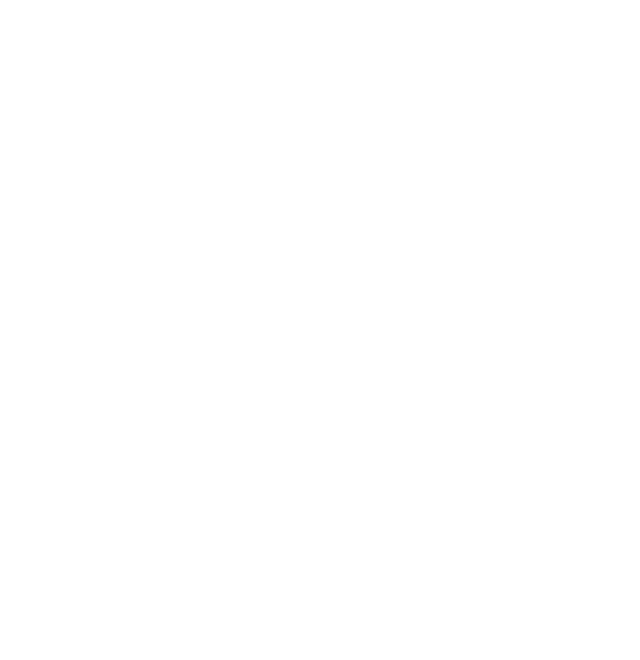
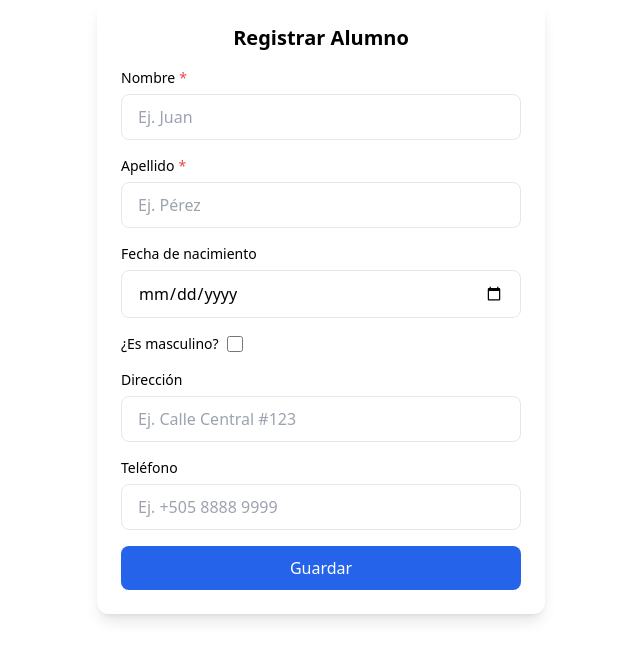
Before and after one commit to luiscr09/SistemaColegio, a React (Vite) app: page /student in a window 1280 px wide. Before the commit this address had no page. Shown: the top 660 px of the page, without its empty margins (319-959 px from the left). Built offline with nearby package versions, Linux system fonts and the light colour scheme.

Commit message:
Formulario de estudiantes

```diff
--- a/src/App.tsx
+++ b/src/App.tsx
@@ -1,6 +1,7 @@
 import { Routes, Route, Link } from 'react-router-dom'
 import './App.css'
 import Login from './views/login'
+import Student from './views/student'
 
 
 
@@ -10,7 +11,7 @@
 
 
       <Routes>
-
+        <Route element={<Student/>} path='student'/>
         <Route element={<Login/>} path='login'/>
       </Routes>
     </>
--- /dev/null
+++ b/src/components/input.tsx
@@ -0,0 +1,31 @@
+import type React from "react"
+
+interface InputProps extends React.InputHTMLAttributes<HTMLInputElement> {
+  label: string
+  error?: string
+}
+
+export default function Input({ label, error, className = "", ...props }: InputProps) {
+  return (
+    <div className="flex flex-col gap-1.5">
+      <label htmlFor={props.id} className="text-sm font-medium text-foreground">
+        {label}
+        {props.required && <span className="text-red-500 ml-1">*</span>}
+      </label>
+      <input
+        {...props}
+        className={`
+          w-full px-4 py-2.5 rounded-lg
+          bg-background border border-input
+          text-foreground placeholder:text-muted-foreground
+          focus:outline-none focus:ring-2 focus:ring-ring focus:border-transparent
+          disabled:opacity-50 disabled:cursor-not-allowed
+          transition-all duration-200
+          ${error ? "border-red-500 focus:ring-red-500" : ""}
+          ${className}
+        `}
+      />
+      {error && <span className="text-sm text-red-500">{error}</span>}
+    </div>
+  )
+}
--- a/src/views/login.tsx
+++ b/src/views/login.tsx
@@ -1,7 +1,8 @@
 
 import type React from "react"
 import { useState } from "react"
-import { supabase } from './lib/supabase'
+import { supabase } from "../lib/supabase"
+
 
 export default function Login() {
   const [email, setEmail] = useState("")
--- /dev/null
+++ b/src/views/student.tsx
@@ -0,0 +1,145 @@
+import React, { useState } from "react"
+import { supabase } from "../lib/supabase"
+import Input from "../components/input"
+
+
+export default function StudentForm() {
+  const [formData, setFormData] = useState({
+    name: "",
+    lastname: "",
+    birthdate: "",
+    gender: false,
+    address: "",
+    phone: "",
+  })
+
+  const [loading, setLoading] = useState(false)
+  const [message, setMessage] = useState("")
+
+  // 🔹 Manejar cambios de los inputs
+  const handleChange = (e: React.ChangeEvent<HTMLInputElement>) => {
+    const { name, value, type, checked } = e.target
+    setFormData({
+      ...formData,
+      [name]: type === "checkbox" ? checked : value,
+    })
+  }
+
+  // 🔹 Función para guardar en Supabase
+  const handleSubmit = async (e: React.FormEvent) => {
+    e.preventDefault()
+    setLoading(true)
+    setMessage("")
+
+    const { error } = await supabase.from("student").insert([
+      {
+        name: formData.name,
+        lastname: formData.lastname,
+        birthdate: formData.birthdate || null,
+        gender: formData.gender,
+        address: formData.address,
+        phone: formData.phone,
+      },
+    ])
+
+    setLoading(false)
+
+    if (error) {
+      console.error("Error al insertar:", error)
+      setMessage("❌ Error al registrar el alumno.")
+    } else {
+      setMessage("✅ Alumno registrado correctamente.")
+      setFormData({
+        name: "",
+        lastname: "",
+        birthdate: "",
+        gender: false,
+        address: "",
+        phone: "",
+      })
+    }
+  }
+
+  return (
+    <form
+      onSubmit={handleSubmit}
+      className="max-w-md mx-auto p-6 bg-card rounded-xl shadow-lg space-y-4"
+    >
+      <h2 className="text-xl font-semibold text-center mb-4">Registrar Alumno</h2>
+
+      <Input
+        label="Nombre"
+        name="name"
+        value={formData.name}
+        onChange={handleChange}
+        required
+        placeholder="Ej. Juan"
+      />
+
+      <Input
+        label="Apellido"
+        name="lastname"
+        value={formData.lastname}
+        onChange={handleChange}
+        required
+        placeholder="Ej. Pérez"
+      />
+
+      <Input
+        label="Fecha de nacimiento"
+        name="birthdate"
+        type="date"
+        value={formData.birthdate}
+        onChange={handleChange}
+      />
+
+      <div className="flex items-center gap-2">
+        <label htmlFor="gender" className="text-sm font-medium">
+          ¿Es masculino?
+        </label>
+        <input
+          id="gender"
+          type="checkbox"
+          name="gender"
+          checked={formData.gender}
+          onChange={handleChange}
+          className="h-4 w-4 accent-blue-600"
+        />
+      </div>
+
+      <Input
+        label="Dirección"
+        name="address"
+        value={formData.address}
+        onChange={handleChange}
+        placeholder="Ej. Calle Central #123"
+      />
+
+      <Input
+        label="Teléfono"
+        name="phone"
+        value={formData.phone}
+        onChange={handleChange}
+        placeholder="Ej. +505 8888 9999"
+      />
+
+      <button
+        type="submit"
+        disabled={loading}
+        className="w-full py-2.5 bg-blue-600 text-white font-medium rounded-lg hover:bg-blue-700 transition"
+      >
+        {loading ? "Guardando..." : "Guardar"}
+      </button>
+
+      {message && (
+        <p
+          className={`text-center mt-3 font-medium ${
+            message.startsWith("✅") ? "text-green-600" : "text-red-500"
+          }`}
+        >
+          {message}
+        </p>
+      )}
+    </form>
+  )
+}
```
Also changed, not shown: 1 other file (tests, documents, lock files or other folders).
